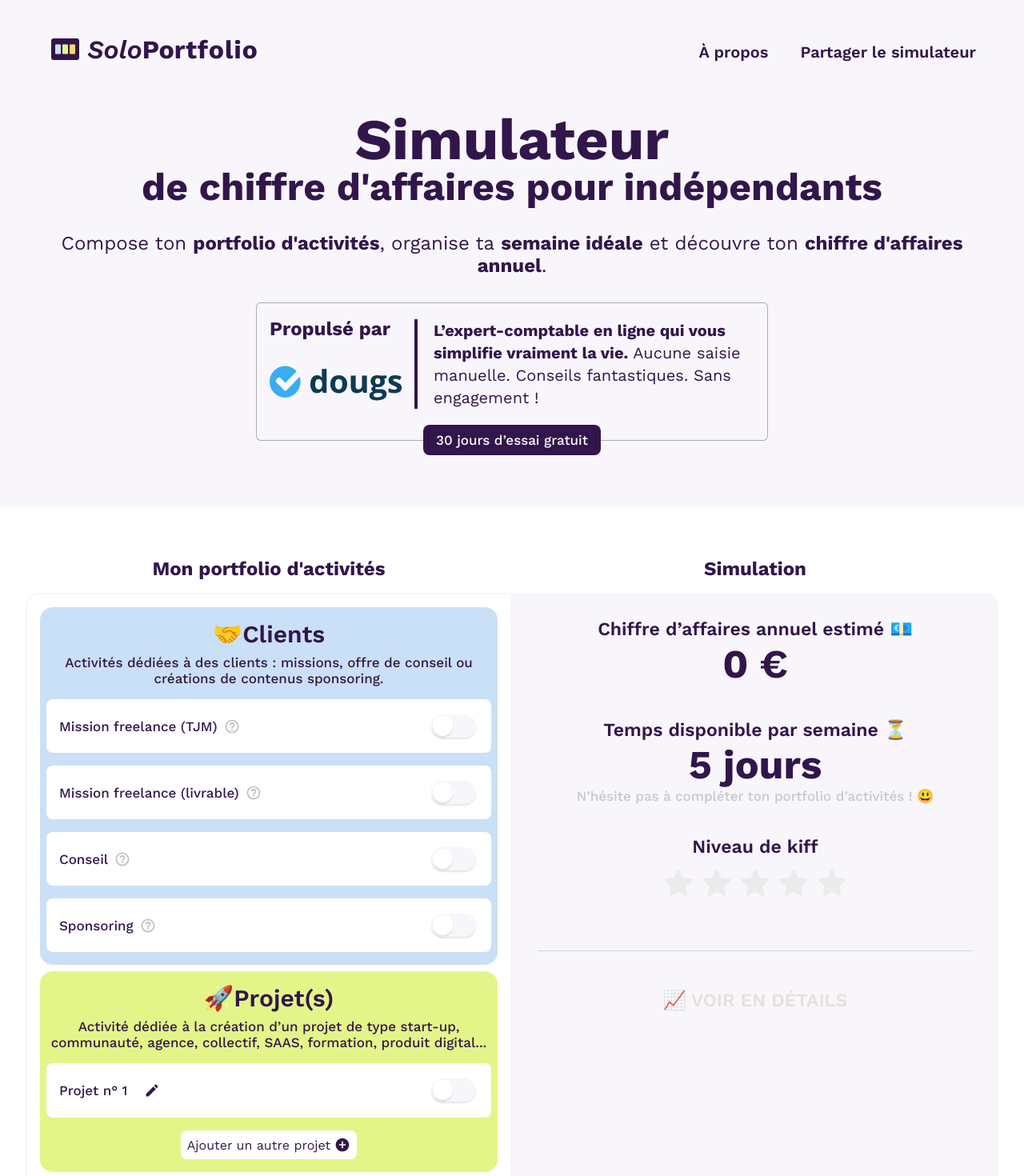
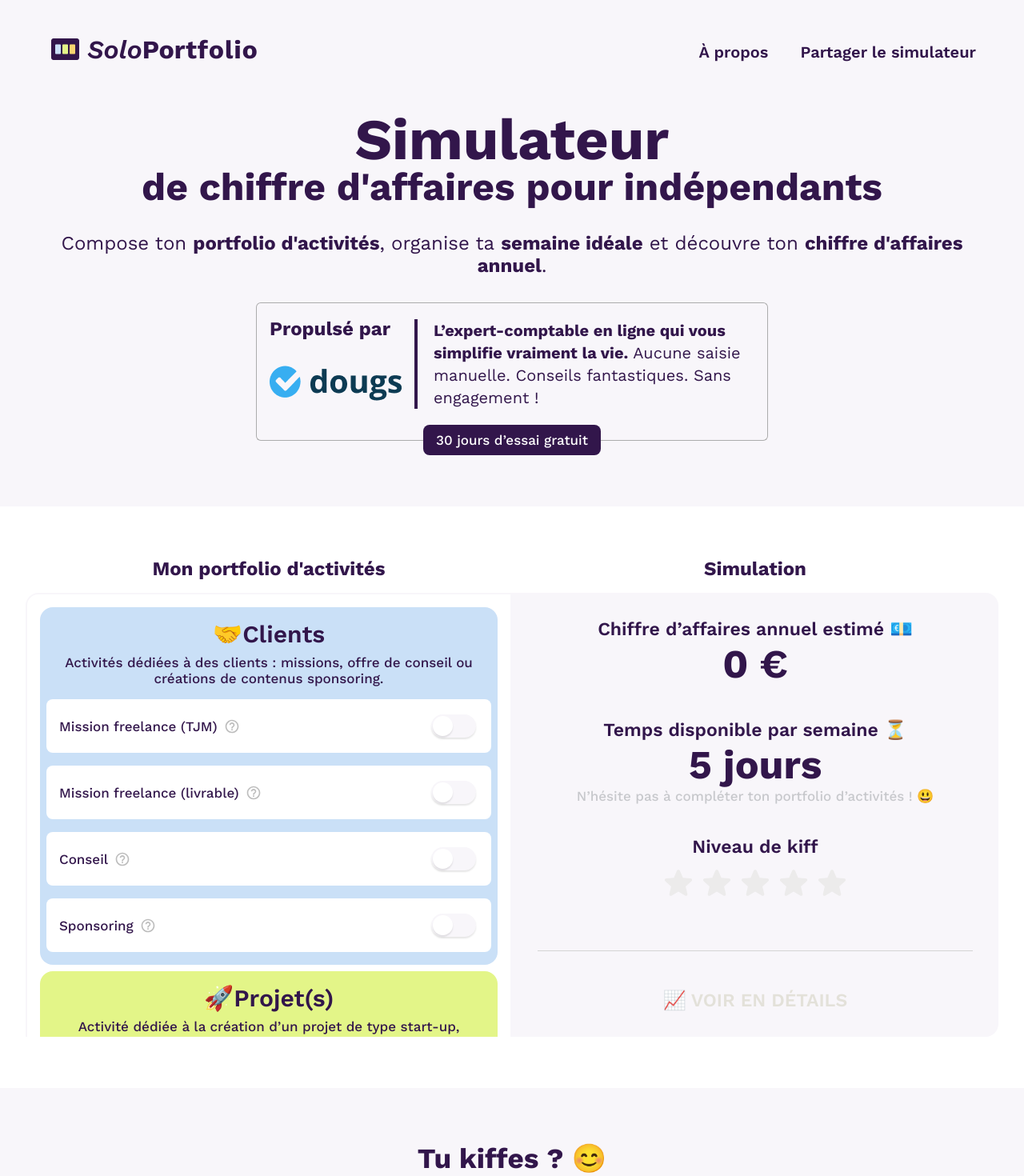
Before and after one commit to troptropcontent/freelance_revenue_simulator, a React (Vite) app in the folder frontend/: page / in a window 1280 px wide. Shown: the top 1470 px of the page at 80% size. Built offline with nearby package versions, Linux system fonts and the light colour scheme.

Commit message:
make it scrollable

```diff
--- a/frontend/src/App.tsx
+++ b/frontend/src/App.tsx
@@ -34,7 +34,19 @@ const StyledForm = styled.form`
   }
 
   #activities {
+    overflow-y: auto;
+    -ms-overflow-style: none; /* for Internet Explorer, Edge */
+    scrollbar-width: none; /* for Firefox */
+    &::-webkit-scrollbar {
+      display: none; /* for Chrome, Safari, and Opera */
+    }
+
     grid-area: activities;
+
+    & > div {
+      min-height: 100%;
+      height: 0;
+    }
   }
 
   #results {
--- a/frontend/src/components/simulator/activities/ActivitiesList.tsx
+++ b/frontend/src/components/simulator/activities/ActivitiesList.tsx
@@ -86,7 +86,7 @@ const ConfigModalContent = () => {
 const ActivitiesList = () => {
   const { t } = useTranslation();
   return (
-    <Accordion.Root type="multiple" asChild>
+    <Accordion.Root type="multiple">
       <List.Root
         grow
         gap="sm"
```
